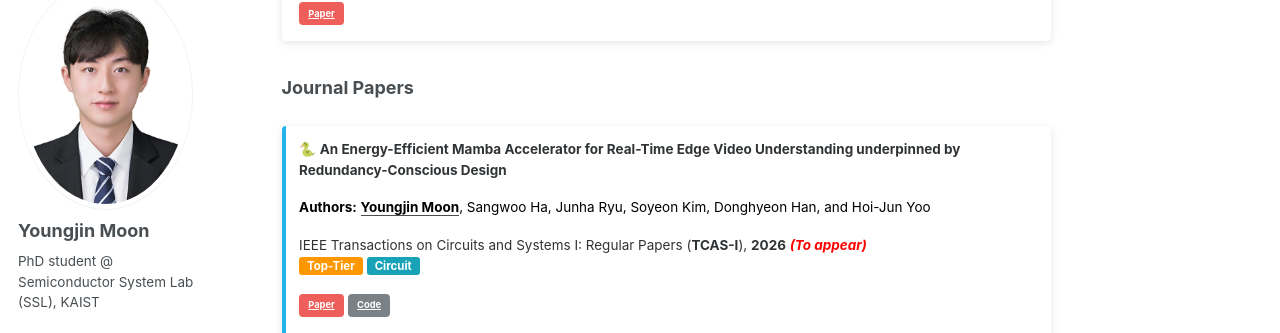
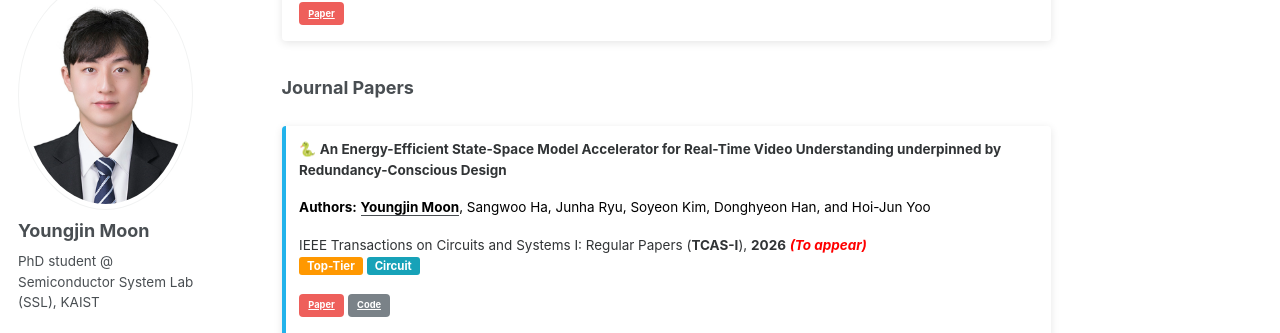
Before and after one commit to yjmoon99/yjmoon99.github.io, a Jekyll site: the page built from _pages/about.md, in a window 1280 px wide and 900 px high, scrolled down 2056 px. Shown: the part 119-452 px from the top of the window. Built offline with Jekyll 4.4.1, drawn with Linux system fonts in a browser that asks for light colours; some web fonts are replaced; a script that is not in the unit is left out.

Commit message:
Update Profile

```diff
--- a/_pages/about.md
+++ b/_pages/about.md
@@ -100,7 +100,7 @@ IEEE Symposium on VLSI Circuits (**S.VLSI**), **2025**
 ### Journal Papers
 
 <div class="notice notice--info" markdown="1" style="border-left: 4px solid #22b3eb; margin-bottom: 1.5em; background-color: white; box-shadow: 0 2px 8px rgba(0,0,0,0.1); border-radius: 4px; padding: 1em; font-size: 1.6em;">
-🐍 **An Energy-Efficient Mamba Accelerator for Real-Time Edge Video Understanding underpinned by Redundancy-Conscious Design**
+🐍 **An Energy-Efficient State-Space Model Accelerator for Real-Time Video Understanding underpinned by Redundancy-Conscious Design**
 
 <span style="color: #000; font-weight: bold;">Authors:</span> <span style="color: #000;"><strong><u>Youngjin Moon</u></strong>, Sangwoo Ha, Junha Ryu, Soyeon Kim, Donghyeon Han, and Hoi-Jun Yoo</span>
 
```
